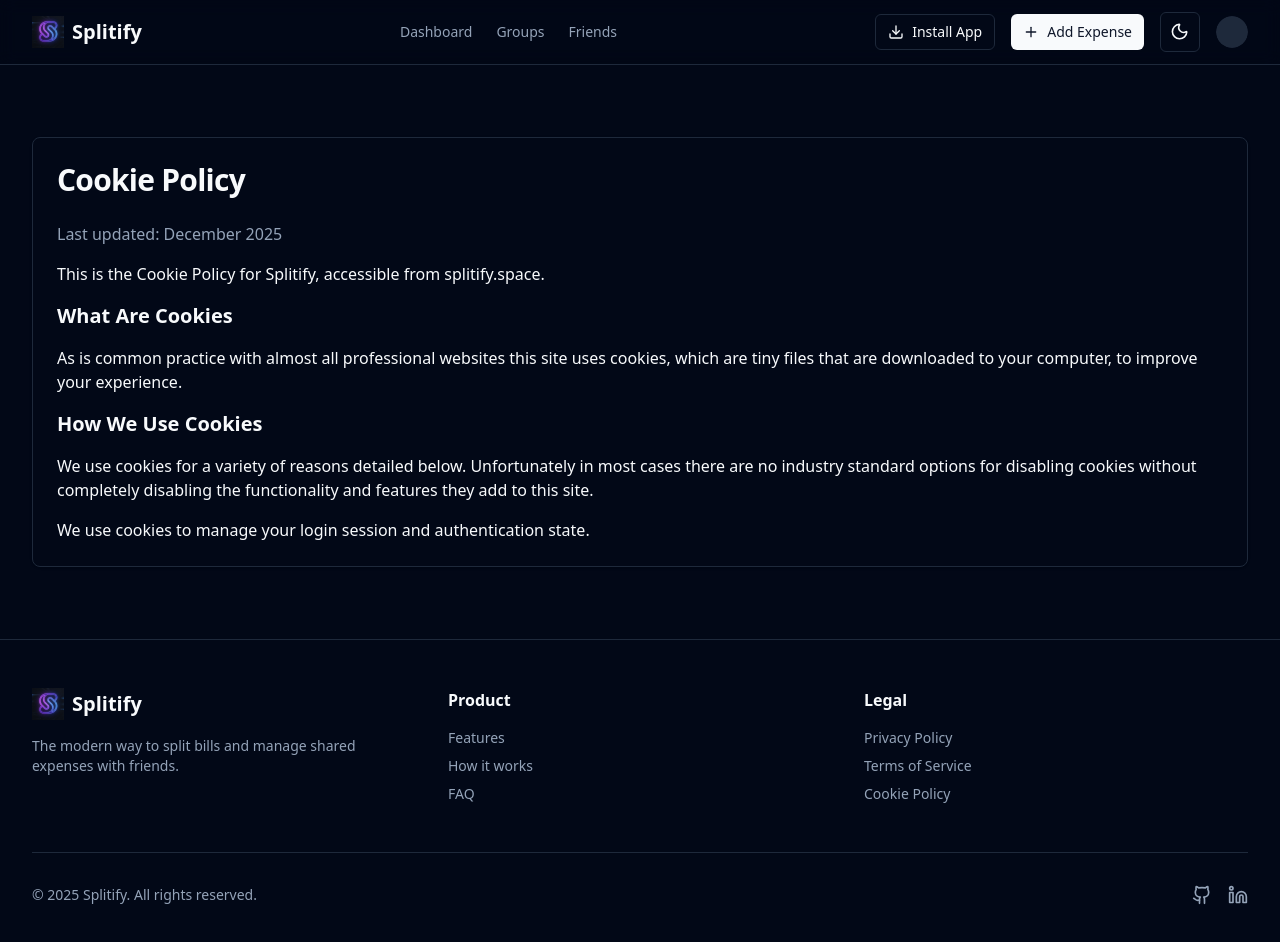
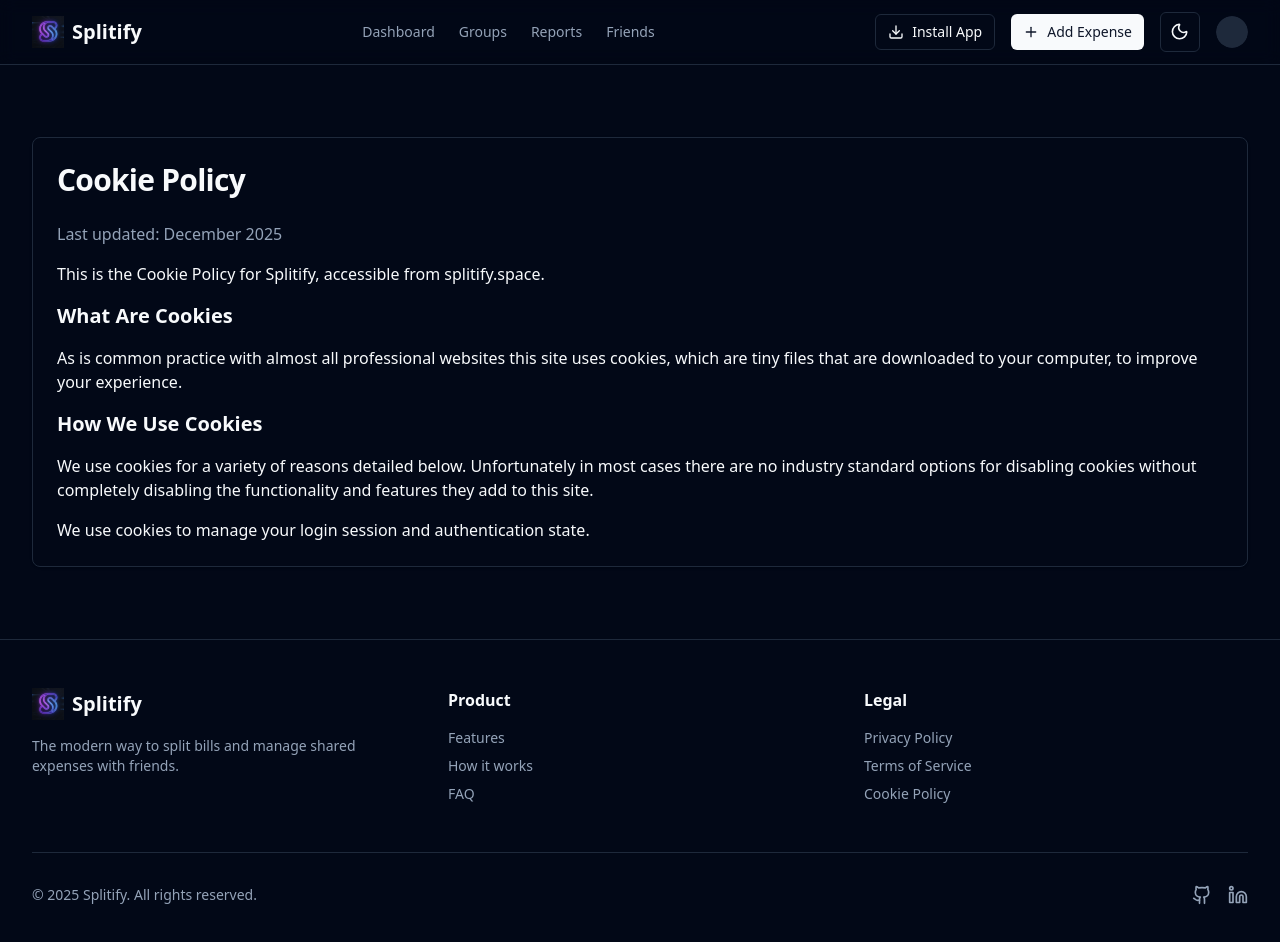
Before and after one commit to Shresth1822/split-expense, a React (Vite) app: page /cookie-policy in a window 1280 px wide. Shown: the top 942 px of the page. Built offline with nearby package versions, Linux system fonts and the light colour scheme.

Commit message:
Header update

```diff
--- a/src/components/layout/Header.tsx
+++ b/src/components/layout/Header.tsx
@@ -24,6 +24,7 @@ export function Header() {
   const navItems = [
     { label: "Dashboard", href: "/" },
     { label: "Groups", href: "/groups" },
+    { label: "Reports", href: "/reports" },
     { label: "Friends", href: "/friends" },
     // { label: "Activity", href: "/activity" }, // Assuming activity page exists or will be created
   ];
```
